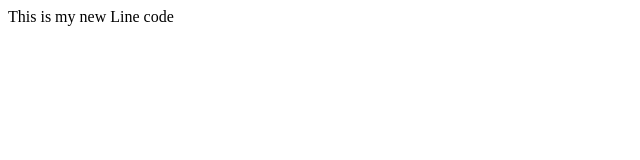
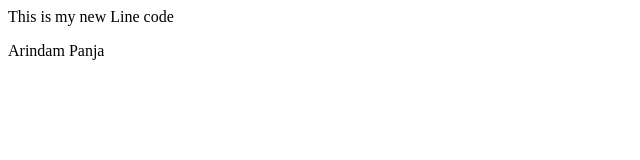
Before and after one commit to Arindam1709/localrepo, a plain HTML site: page index.html in a window 1280 px wide. Shown: the full height of the page, 0-640 px from the left. Drawn offline with Linux system fonts and the light colour scheme.

Commit message:
Modified

```diff
--- a/index.html
+++ b/index.html
@@ -1 +1,2 @@
 <p>This is my new Line code</p>
+<p>Arindam Panja</p>
```
